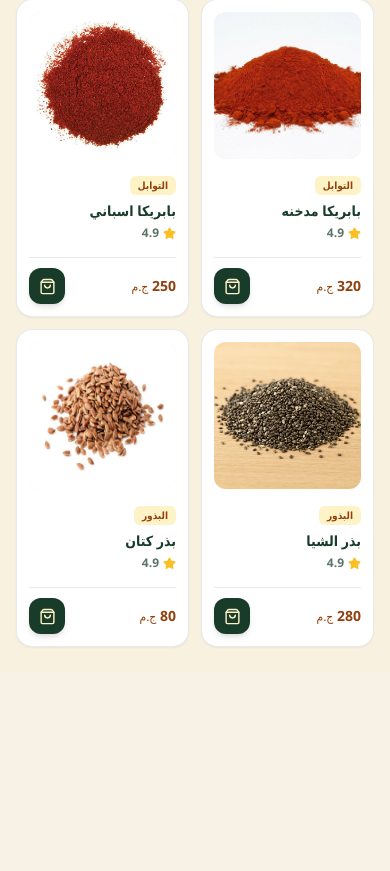
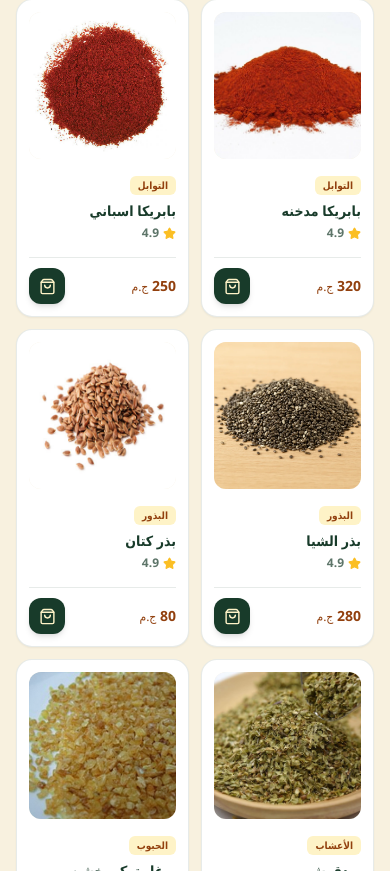
Before and after one commit to totos80/Eldarwish, a Next.js app: page / in a window 390 px wide. Shown: the part 1129-2000 px from the top of the page. Before the commit the page ends 1800 px from the top, so only its background shows below. Built offline with nearby package versions, Linux system fonts and the light colour scheme.

Commit message:
Modify featured products logic and update comments
Updated featured products to display all instead of a subset. Revised comments for clarity.

```diff
--- a/app/page.tsx
+++ b/app/page.tsx
@@ -10,28 +10,25 @@ import { ShoppingBag, Star, ShieldCheck, Truck, Clock } from "lucide-react";
 export default function HomePage() {
   const { addItem } = useCart();
 
-  const featuredProducts = Array.isArray(products) ? products.slice(0, 8) : [];
+  const featuredProducts = Array.isArray(products) ? products : [];
 
   return (
     <main className="min-h-screen bg-[#f8f1df]">
-      {/* 1. الهيدر الرئيسي */}
       <Header />
 
-      {/* 2. بنر الترحيب والعلامة التجارية */}
+      {/* البنر الرئيسي */}
       <section className="mx-auto max-w-7xl px-4 pt-6 pb-2">
-        <div className="relative overflow-hidden rounded-3xl border border-[#183b2a]/15 bg-white/70 p-6 text-center shadow-lg backdrop-blur-md">
-          <div className="relative z-10">
-            <h1 className="text-3xl font-black text-[#183b2a] sm:text-5xl font-['Traditional_Arabic','Andalus','Amiri',serif] drop-shadow-sm">
+        <div className="rounded-3xl border border-[#183b2a]/15 bg-white/70 p-6 text-center shadow-lg backdrop-blur-md">
+          <h1 className="text-3xl font-black text-[#183b2a] sm:text-5xl font-['Traditional_Arabic','Andalus','Amiri',serif]">
             عطارة الدرويش
           </h1>
           <p className="mt-2 text-sm font-semibold text-[#183b2a]/80 sm:text-lg">
             أجود أنواع العطارة والبهارات المطحونة طازجاً والأقرب إليك دائماً
           </p>
         </div>
-        </div>
       </section>
 
-      {/* 3. شريط مميزات المتجر */}
+      {/* المميزات */}
       <section className="my-6 border-y border-[#183b2a]/10 bg-[#efe4cc] py-3.5 shadow-inner">
         <div className="mx-auto flex max-w-7xl flex-wrap items-center justify-around gap-4 px-4 text-center text-xs font-bold text-[#183b2a] sm:text-sm">
           <div className="flex items-center gap-2">
@@ -49,15 +46,12 @@ export default function HomePage() {
         </div>
       </section>
 
-      {/* 4. شبكة عرض المنتجات */}
+      {/* شبكة جميع المنتجات الكاملة */}
       <section className="mx-auto max-w-7xl px-4 py-6">
         <div className="mb-6 flex items-center justify-between border-b border-[#183b2a]/15 pb-3">
-          <div>
           <h2 className="text-2xl font-black text-[#183b2a] sm:text-3xl font-['Traditional_Arabic','Andalus','Amiri',serif]">
             أحدث المنتجات
           </h2>
-          </div>
-
           <Link
             href="/products"
             className="rounded-xl border border-[#183b2a] bg-[#183b2a] px-4 py-2 text-xs font-bold text-amber-100 shadow transition hover:bg-[#24543c] sm:text-sm"
@@ -66,7 +60,6 @@ export default function HomePage() {
           </Link>
         </div>
 
-        {/* عرض شبكة المنتجات */}
         <div className="grid grid-cols-2 gap-3 sm:grid-cols-3 lg:grid-cols-4 sm:gap-6">
           {featuredProducts.map((product) => (
             <div
```
Lines whose indentation alone changed are shown as unchanged.
